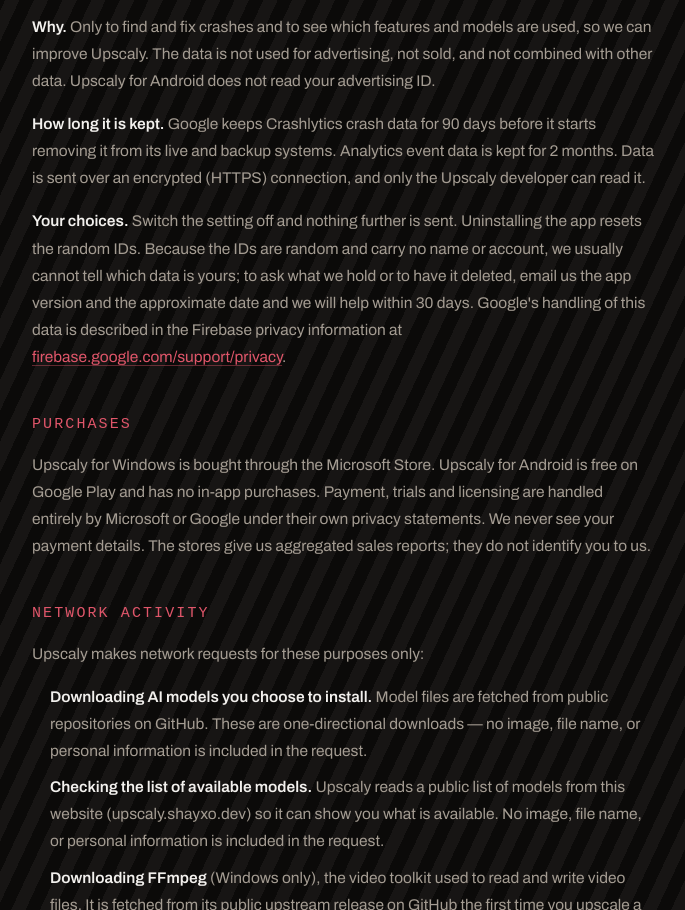
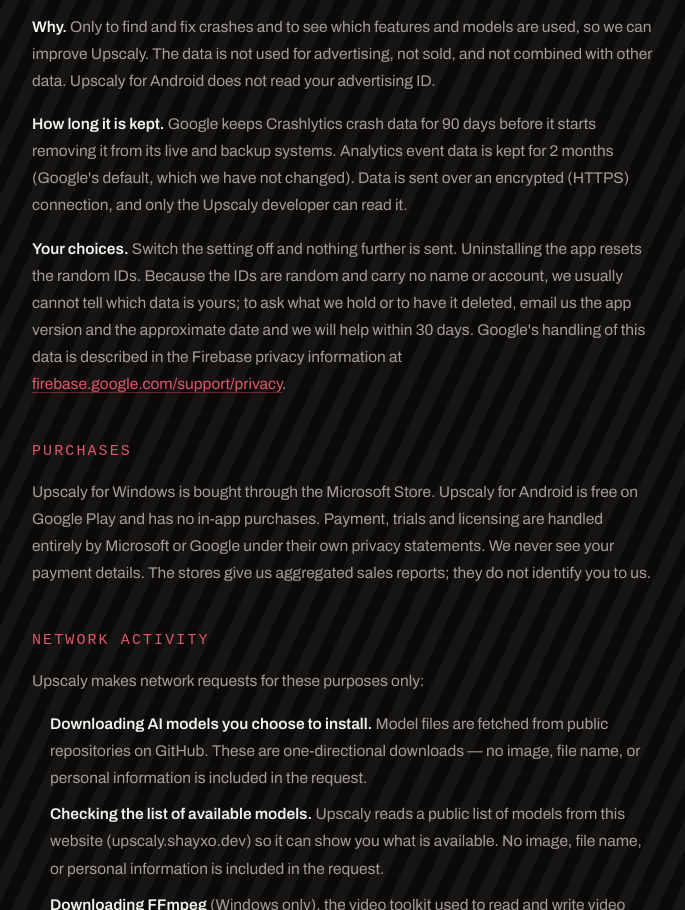
Before and after one commit to shayann07/upscaly-web, a plain HTML site: page privacy.html in a window 1280 px wide. Shown: the part 2128-3038 px from the top of the page, without its empty margins (64-749 px from the left). Drawn offline with nearby package versions, Linux system fonts and the light colour scheme; a web font is replaced by a local one.

Commit message:
Privacy: state that Analytics retention is Google's 2-month default
Co-Authored-By: Claude Opus 5.5 <noreply@anthropic.com>

```diff
--- a/privacy.html
+++ b/privacy.html
@@ -127,7 +127,7 @@
     <!-- Retention sources (checked 24 Nov 2026):
          Crashlytics: https://firebase.google.com/support/privacy ("for 90 days before starting the process of removing it from live and backup systems").
          Google Analytics 4 event data: 2 months by default, adjustable up to 14 months in the property settings
-         (options listed at https://support.google.com/analytics/answer/7667196; the 2-month default is not stated on the fetched page and should be confirmed in the Analytics admin console for this property). -->
+         (options listed at https://support.google.com/analytics/answer/7667196). The Upscaly property (565705891) was created 24 Nov 2026 and its retention setting has not been changed from the default. -->
     <p>
       From version 1.0.5, Upscaly for Android uses two Google Firebase services, with Google acting
       as our service provider: <strong>Firebase Crashlytics</strong> for crash reports and
@@ -159,7 +159,7 @@
     <p>
       <strong>How long it is kept.</strong> Google keeps Crashlytics crash data for 90 days before
       it starts removing it from its live and backup systems. Analytics event data is kept for
-      2 months. Data is sent over an encrypted (HTTPS) connection, and only the Upscaly developer
+      2 months (Google's default, which we have not changed). Data is sent over an encrypted (HTTPS) connection, and only the Upscaly developer
       can read it.
     </p>
     <p>
```
